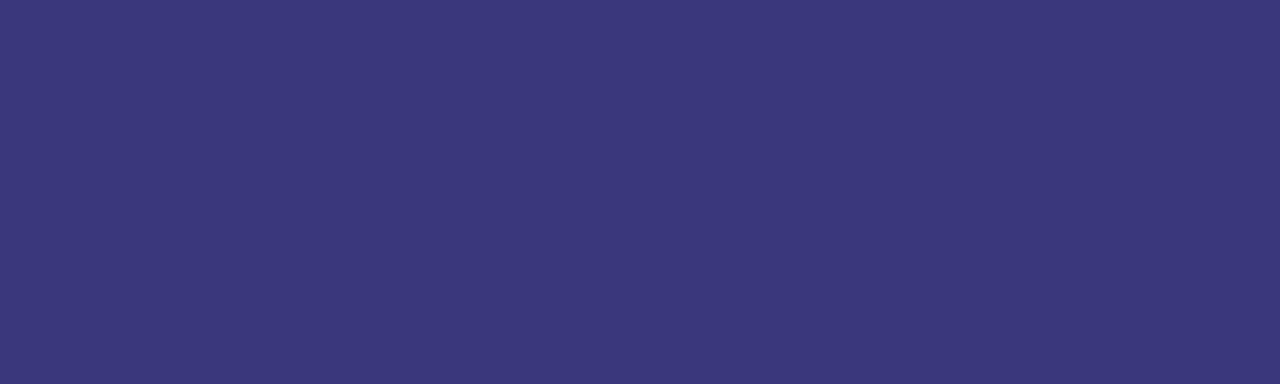
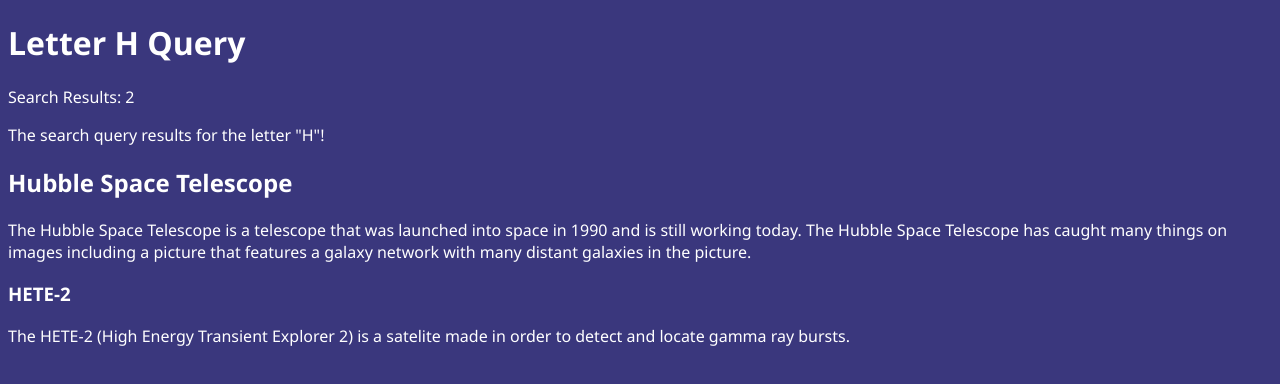
Before and after one commit to YadderOnALadder/Space-Exploration, a plain HTML site: page LetterHFacts.html in a window 1280 px wide. Drawn offline with Linux system fonts and the light colour scheme.

Commit message:
-added letter h directory

```diff
--- a/LetterHFacts.html
+++ b/LetterHFacts.html
@@ -14,3 +14,17 @@
  </style>
 
 <title>Letter H Query</title>
+
+<h1>Letter H Query</h1>
+
+<p>Search Results: 2</p>
+
+<p>The search query results for the letter "H"!</p>
+
+<h2>Hubble Space Telescope</h2>
+
+<p>The Hubble Space Telescope is a telescope that was launched into space in 1990 and is still working today. The Hubble Space Telescope has caught many things on images including a picture that features a galaxy network with many distant galaxies in the picture.</p>
+
+<h3>HETE-2</h3>
+
+<p>The HETE-2 (High Energy Transient Explorer 2) is a satelite made in order to detect and locate gamma ray bursts.</p>
```
